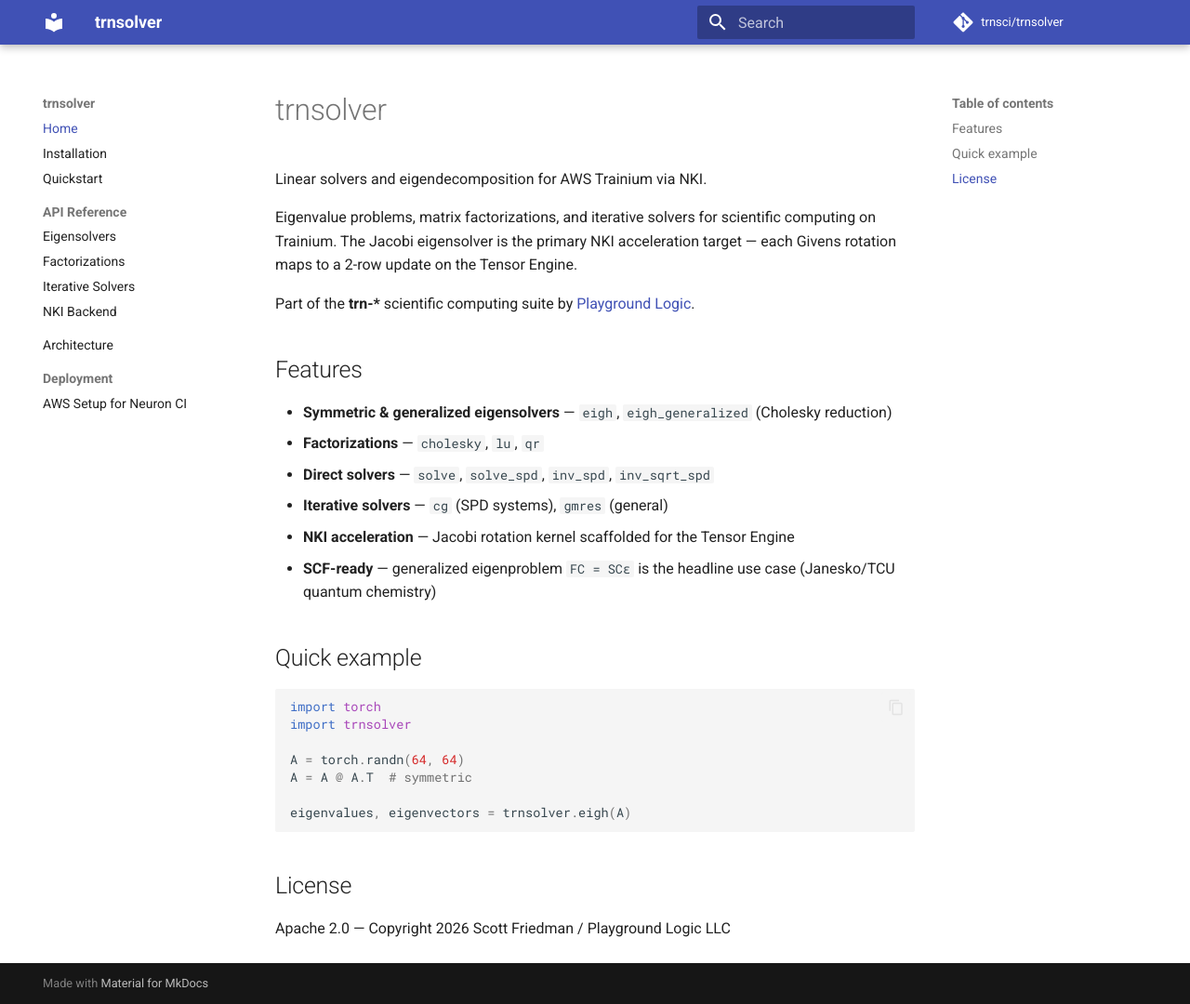
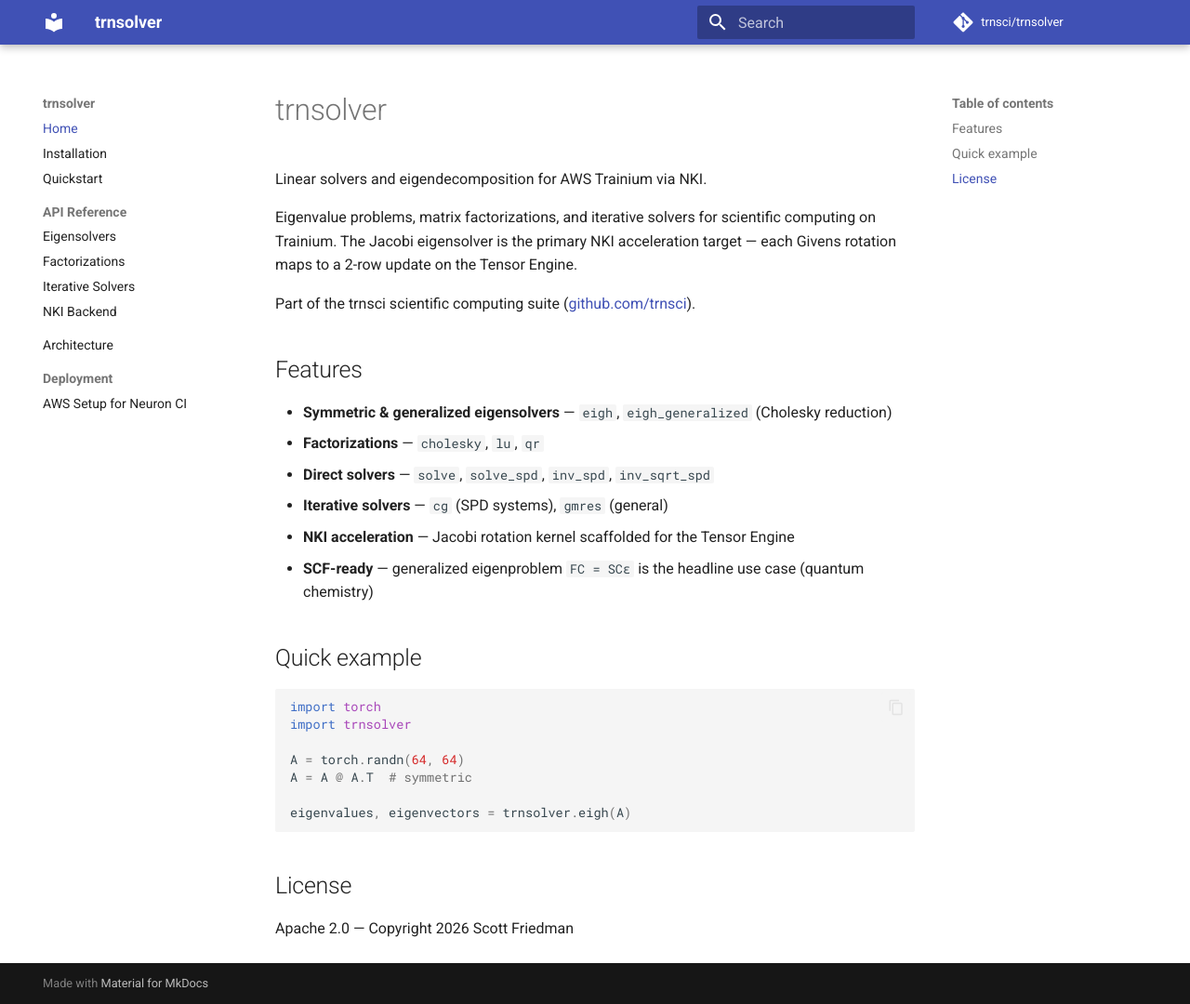
Before and after one commit to trnsci/trnsolver, an MkDocs documentation site: the page built from docs/index.md, in a window 1280 px wide and 1080 px high. Shown: the whole window at 93% size. Built offline with MkDocs 1.6.1 and Material for MkDocs 9.7.7, drawn with Linux system fonts in a browser that asks for light colours; comment, search, counter and statistics services are not loaded.

Commit message:
docs: scrub attributions and tighten org naming
Remove named academic partner references (Prof./institution) from docs, CLAUDE.md, CHANGELOG, and README. Rename 'Playground Logic LLC' → 'Scott Friedman' in LICENSE, 'Playground Logic' → 'trnsci' in suite references. Update contact email to GitHub noreply.

```diff
--- a/docs/index.md
+++ b/docs/index.md
@@ -4,7 +4,7 @@
 
 Eigenvalue problems, matrix factorizations, and iterative solvers for scientific computing on Trainium. The Jacobi eigensolver is the primary NKI acceleration target — each Givens rotation maps to a 2-row update on the Tensor Engine.
 
-Part of the **trn-\*** scientific computing suite by [Playground Logic](https://playgroundlogic.co).
+Part of the trnsci scientific computing suite ([github.com/trnsci](https://github.com/trnsci)).
 
 ## Features
 
@@ -13,7 +13,7 @@
 - **Direct solvers** — `solve`, `solve_spd`, `inv_spd`, `inv_sqrt_spd`
 - **Iterative solvers** — `cg` (SPD systems), `gmres` (general)
 - **NKI acceleration** — Jacobi rotation kernel scaffolded for the Tensor Engine
-- **SCF-ready** — generalized eigenproblem `FC = SCε` is the headline use case (Janesko/TCU quantum chemistry)
+- **SCF-ready** — generalized eigenproblem `FC = SCε` is the headline use case (quantum chemistry)
 
 ## Quick example
 
@@ -29,4 +29,4 @@
 
 ## License
 
-Apache 2.0 — Copyright 2026 Scott Friedman / Playground Logic LLC
+Apache 2.0 — Copyright 2026 Scott Friedman
--- a/pyproject.toml
+++ b/pyproject.toml
@@ -10,7 +10,7 @@
 license = "Apache-2.0"
 requires-python = ">=3.10"
 authors = [
-    { name = "Scott Friedman", email = "scott@playgroundlogic.co" },
+    { name = "Scott Friedman", email = "3011922+scttfrdmn@users.noreply.github.com" },
 ]
 classifiers = [
     "Development Status :: 3 - Alpha",
```
Also changed, not shown: CHANGELOG.md (+2 -2 lines), CLAUDE.md (+9 -10 lines), CODE_OF_CONDUCT.md (+1 -1 lines), README.md (+5 -5 lines), docs/architecture.md (+1 -1 lines), 1 other file.
